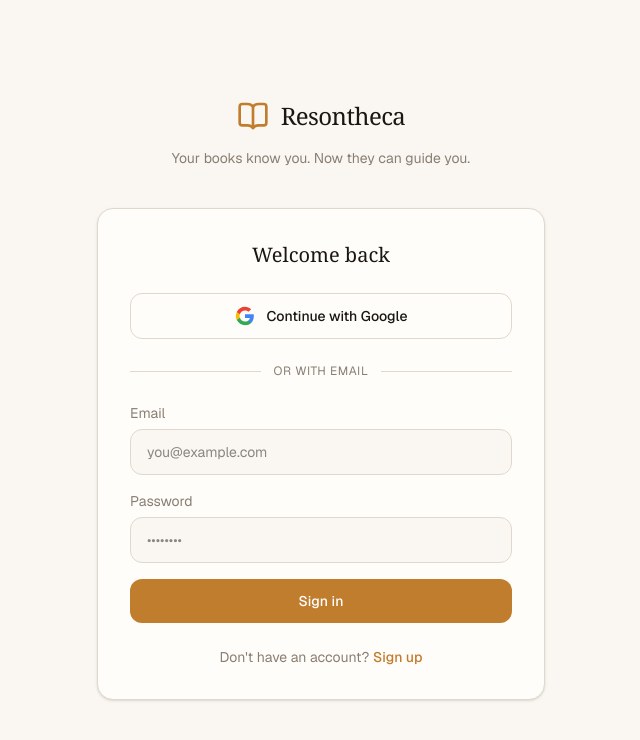
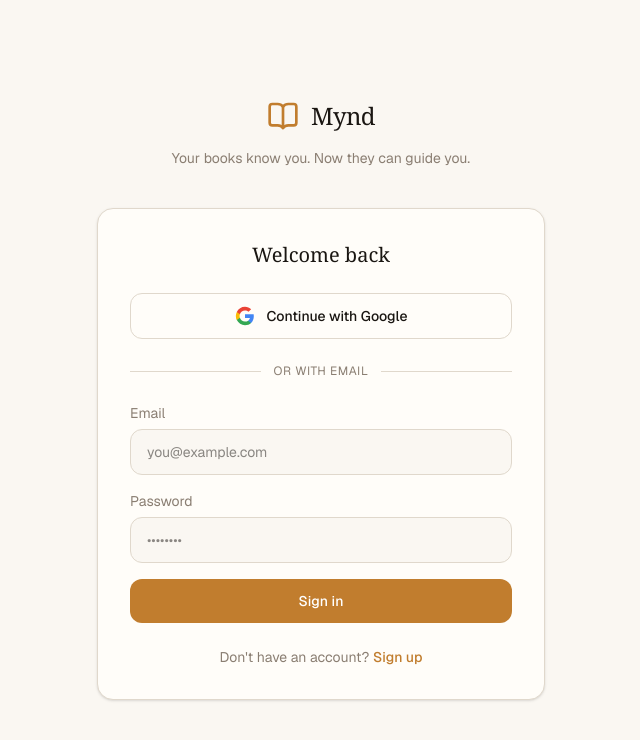
Before and after one commit to brentrobingreen/mynd, a Next.js app: page /auth/login in a window 1280 px wide. Shown: the top 740 px of the page, without its empty margins (319-959 px from the left). Built offline with nearby package versions, Linux system fonts and the light colour scheme; no server answers.

Commit message:
Rename app from Resontheca to Mynd — UI, metadata, package.json, docs, Pinecone index name

```diff
--- a/package.json
+++ b/package.json
@@ -1,5 +1,5 @@
 {
-  "name": "resontheca",
+  "name": "mynd",
   "version": "0.1.0",
   "private": true,
   "scripts": {
--- a/src/app/auth/login/page.tsx
+++ b/src/app/auth/login/page.tsx
@@ -9,7 +9,7 @@ export default function LoginPage() {
         <div className="text-center mb-10">
           <div className="inline-flex items-center gap-3 mb-4">
             <BookOpen className="w-8 h-8 text-[var(--accent)]" />
-            <span className="font-literary text-2xl text-[var(--foreground)] tracking-tight">Resontheca</span>
+            <span className="font-literary text-2xl text-[var(--foreground)] tracking-tight">Mynd</span>
           </div>
           <p className="text-[var(--muted)] text-sm">Your books know you. Now they can guide you.</p>
         </div>
--- a/src/app/layout.tsx
+++ b/src/app/layout.tsx
@@ -13,7 +13,7 @@ const geistMono = Geist_Mono({
 })
 
 export const metadata: Metadata = {
-  title: 'Resontheca — Your books, made conversational',
+  title: 'Mynd — Your books, made conversational',
   description: 'A personal book intelligence platform. Chat with your own highlights and let your reading guide your thinking.',
 }
 
--- a/src/components/layout/AppNav.tsx
+++ b/src/components/layout/AppNav.tsx
@@ -21,7 +21,7 @@ export default function AppNav() {
       <div className="p-6 border-b border-[var(--border)]">
         <div className="flex items-center gap-2.5">
           <BookOpen className="w-6 h-6 text-[var(--accent)]" />
-          <span className="font-literary text-lg text-[var(--foreground)] tracking-tight">Resontheca</span>
+          <span className="font-literary text-lg text-[var(--foreground)] tracking-tight">Mynd</span>
         </div>
       </div>
 
```
Also changed, not shown: 2 other files (tests, documents, lock files or other folders).
